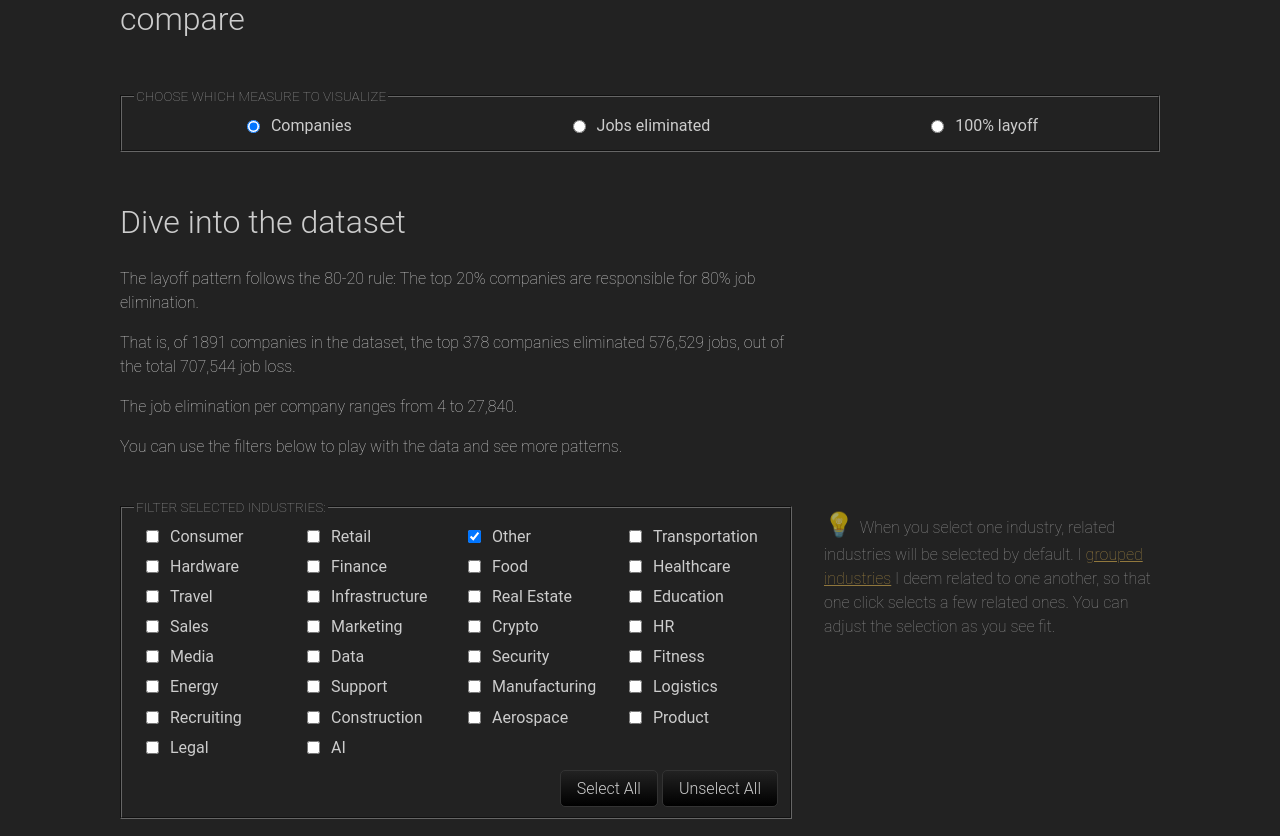
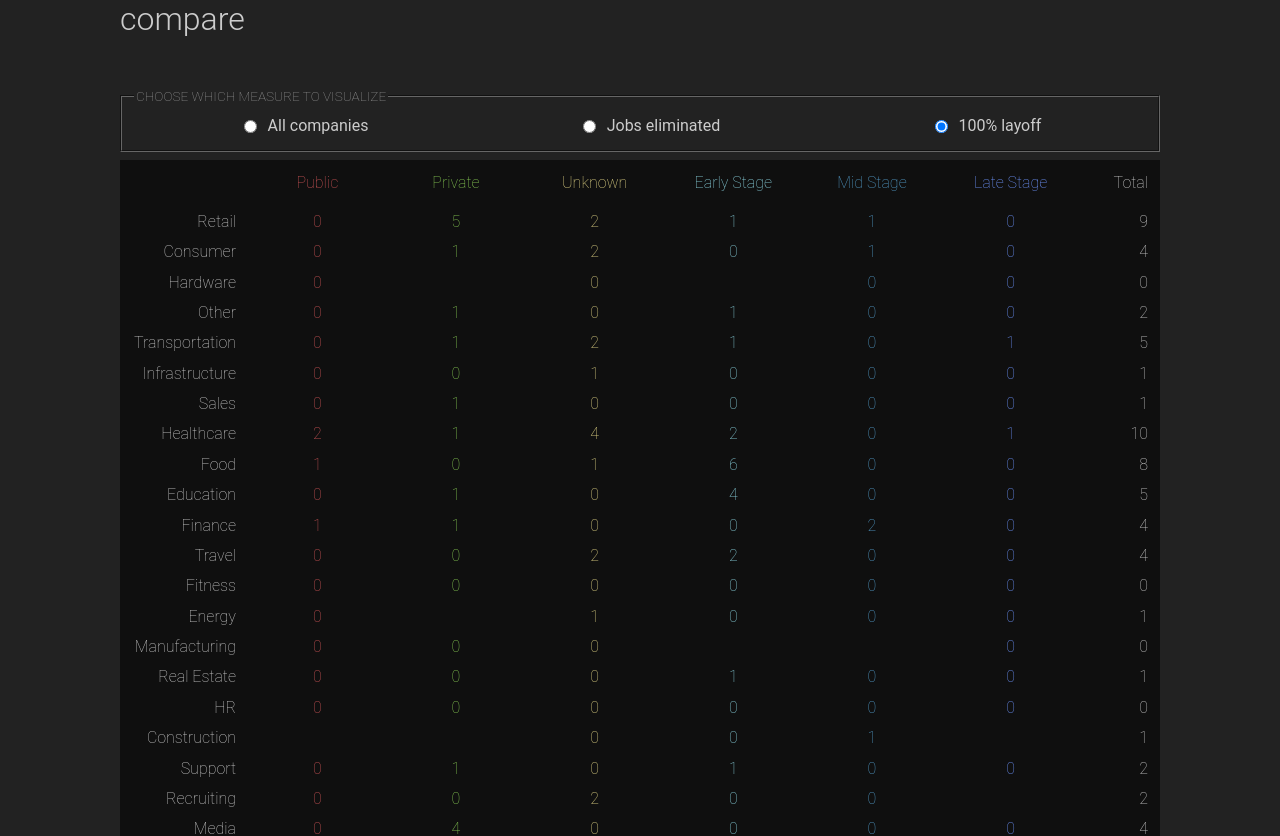
Before and after one commit to Shanfan/shanfanhuang.com, a SvelteKit app: page /projects/the-fuzzy-work in a window 1280 px wide. Shown: the part 2648-3484 px from the top of the page. Built offline with nearby package versions, Linux system fonts and the light colour scheme; a web font is replaced by a local one.

Commit message:
hydrad chart with data

```diff
--- a/src/routes/projects/the-fuzzy-work/+page.svelte
+++ b/src/routes/projects/the-fuzzy-work/+page.svelte
@@ -13,10 +13,11 @@
 	const relationships = data.relationships;
 	const layoffByCompany = data.layoffByCompany.sort((a, b) => d3.descending(a.layoff, b.layoff));
 	const bankrupted = layoffByCompany.filter((d) => d.percentage === 100);
+	const stages = ['Public', 'Private', 'Unknown', 'Early Stage', 'Mid Stage', 'Late Stage'];
 
 	const colorScale = d3
 		.scaleOrdinal()
-		.domain(['Public', 'Private', 'Unknown', 'Early Stage', 'Mid Stage', 'Late Stage'])
+		.domain(stages)
 		.range(['#CC5456', '#88CC54', '#e4d787', '#8CD5E1', '#549ECC', '#6E94FC']);
 
 	function rollupByX(string, data = layoffByCompany) {
@@ -42,6 +43,7 @@
 	setContext('industryData', rollupByX('industry'));
 	setContext('stageData', rollupByX('stage'));
 	setContext('stageColor', colorScale);
+	setContext('stages', stages);
 </script>
 
 <svelte:head>
--- a/src/routes/projects/the-fuzzy-work/HeatMapChart.svelte
+++ b/src/routes/projects/the-fuzzy-work/HeatMapChart.svelte
@@ -1,37 +1,74 @@
 <script>
+	//@ts-nocheck
 	import './style.css';
 	import * as d3 from 'd3';
 	import { getContext } from 'svelte';
 
 	let { data } = $props();
+	let measure = $state('bankrupted');
 	const colorScale = getContext('stageColor');
-	const stages = colorScale.domain();
+	const stages = getContext('stages');
+	const totalByIndustry = getContext('industryData');
+	const totalByStage = getContext('stageData');
 
-	const pivotMap = d3.rollups(
+	const pivotMap = d3.rollup(
 		data,
 		(v) => {
 			return {
 				companies: v.length,
 				bankrupted: v.filter((u) => u.percentage === 100).length,
-				jobs: d3.sum(v, (u) => u.layoff)
+				ppl_laidoff: d3.sum(v, (u) => u.layoff)
 			};
 		},
 		(d) => d.industry,
 		(d) => d.stage
 	);
 
-	$inspect(pivotMap);
+	const industries = [...pivotMap.keys()];
 </script>
 
 <div style="grid-column: 1 / -1;">
 	<fieldset>
 		<legend>Choose which measure to visualize</legend>
 		<div>
-			<label><input type="radio" name="measure" value="companies" checked /> Companies</label>
-			<label><input type="radio" name="measure" value="jobs" /> Jobs eliminated</label>
-			<label><input type="radio" name="measure" value="bankrupted" /> 100% layoff</label>
+			<label
+				><input bind:group={measure} type="radio" name="measure" value="companies" /> All companies</label
+			>
+			<label
+				><input bind:group={measure} type="radio" name="measure" value="ppl_laidoff" /> Jobs eliminated</label
+			>
+			<label
+				><input bind:group={measure} type="radio" name="measure" value="bankrupted" /> 100% layoff</label
+			>
 		</div>
 	</fieldset>
+	<div id="heatmap-chart">
+		<!-- First row - table header -->
+		<p class="header"></p>
+		{#each stages as stage}
+			<p class="center-align header" style="color: {colorScale(stage)}">{stage}</p>
+		{/each}
+		<p class="right-align header">Total</p>
+		<!--Body of data -->
+		{#each industries as ind}
+			<p class="right-align">{ind}</p>
+			{#each stages as stage, i}
+				<p style="color: {colorScale(stage)}" class="center-align">
+					{pivotMap.get(ind)?.get(stage)?.[measure] ?? ''}
+				</p>
+			{/each}
+			<p class="right-align">
+				{d3.format(',')(totalByIndustry.find((d) => d.key === ind)[measure])}
+			</p>
+		{/each}
+		<!-- table footer: summary -->
+		<p class="right-align footer">Total</p>
+		{#each stages as stage}
+			<p class="center-align footer">
+				{d3.format(',')(totalByStage.find((d) => d.key === stage)[measure])}
+			</p>
+		{/each}
+	</div>
 </div>
 
 <style>
@@ -40,4 +77,35 @@
 		justify-content: space-around;
 		flex-wrap: wrap;
 	}
+	#heatmap-chart {
+		display: grid;
+		grid-template-columns: 8em repeat(6, 1fr) 5em;
+		background: #0f0f0f;
+	}
+	#heatmap-chart p {
+		margin: 0.2em 0.75em;
+	}
+	.right-align {
+		text-align: right;
+	}
+	.center-align {
+		text-align: center;
+	}
+	.header,
+	.footer {
+		padding: 0.5em 0;
+	}
+	.bar-container {
+		position: relative;
+	}
+	.bar-hor {
+		position: absolute;
+		transform: translate(0, -50%);
+		height: 0.65em;
+	}
+	.bar-ver {
+		position: absolute;
+		transform: translate(50%, 0);
+		width: 0.65em;
+	}
 </style>
```
